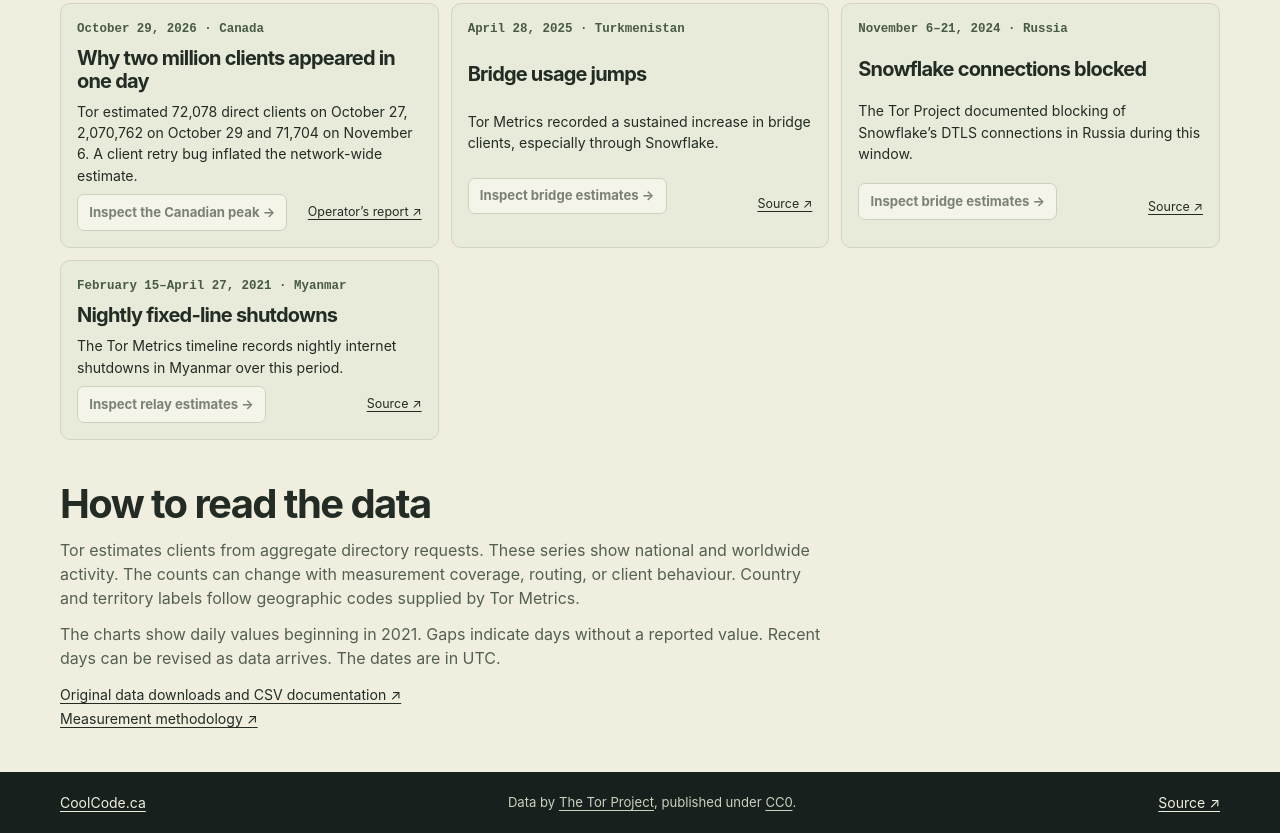
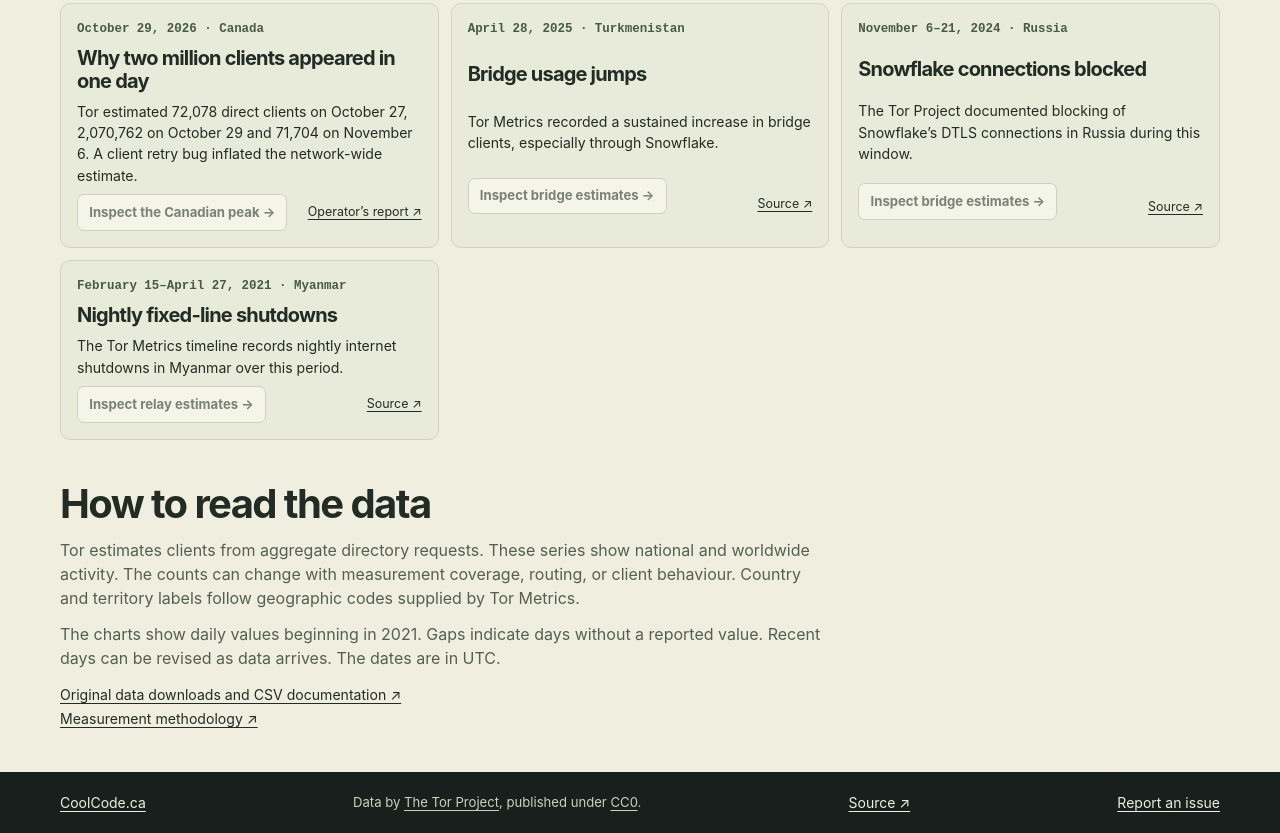
Before and after one commit to jsdyer/onionpulse, a plain HTML site: page web/index.html in a window 1280 px wide. Shown: the part 901-1734 px from the top of the page. Drawn offline with Linux system fonts and the light colour scheme; no server answers.

Commit message:
Add a tool-specific issue link and count aggregate page visits

```diff
--- a/web/index.html
+++ b/web/index.html
@@ -8,6 +8,7 @@
 <title>Onion Pulse · CoolCode.ca</title>
 <link rel="stylesheet" href="./style.css">
 <script src="./app.js" defer></script>
+<script defer src="/assets/tool-metrics.js" referrerpolicy="no-referrer"></script>
 </head>
 <body>
 <header class="dark">
@@ -90,6 +91,6 @@
     <a href="https://metrics.torproject.org/reproducible-metrics.html">Measurement methodology ↗</a>
   </section>
 </main>
-<footer class="dark"><div class="wrap foot"><a href="https://coolcode.ca/">CoolCode.ca</a><p>Data by <a href="https://metrics.torproject.org/">The Tor Project</a>, published under <a href="https://creativecommons.org/publicdomain/zero/1.0/">CC0</a>.</p><a href="https://github.com/jsdyer/onionpulse">Source ↗</a></div></footer>
+<footer class="dark"><div class="wrap foot"><a href="https://coolcode.ca/">CoolCode.ca</a><p>Data by <a href="https://metrics.torproject.org/">The Tor Project</a>, published under <a href="https://creativecommons.org/publicdomain/zero/1.0/">CC0</a>.</p><a href="https://github.com/jsdyer/onionpulse">Source ↗</a> <a href="https://coolcode.ca/report/?tool=onionpulse" referrerpolicy="no-referrer">Report an issue</a></div></footer>
 </body>
 </html>
```
